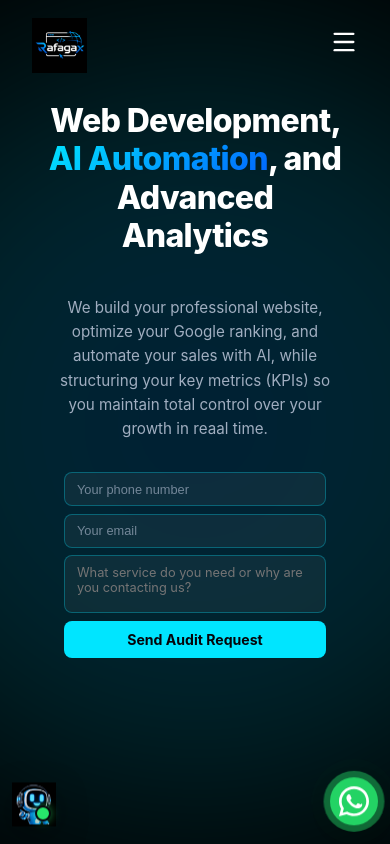
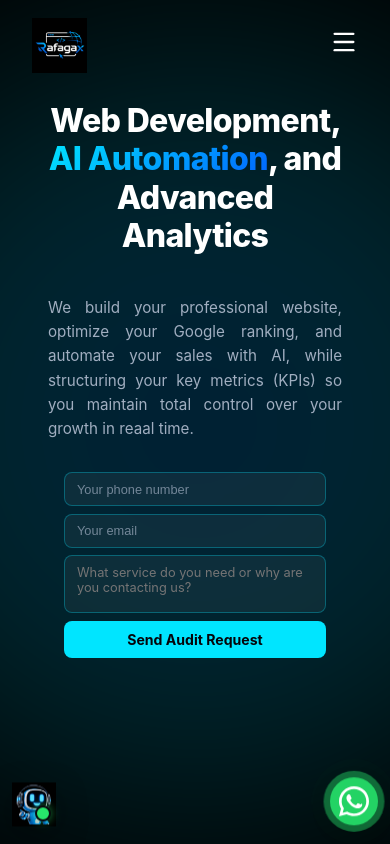
Before and after one commit to rafagax/proyecto-web, a React (Vite) app: page / in a window 390 px wide. Shown: the top 844 px of the page. Built offline with nearby package versions, Linux system fonts and the light colour scheme.

Commit message:
justifdicar parrafo del h1

```diff
--- a/src/App.css
+++ b/src/App.css
@@ -799,12 +799,12 @@
     text-align: center !important;
   }
 
-  /* Subtítulo compacto y centrado */
+  /* Subtítulo compacto y justificado */
   .hero-subtitle {
     font-size: 0.82rem !important;
     margin-bottom: 0.6rem !important;
     line-height: 1.5 !important;
-    text-align: center !important;
+    text-align: justify !important;
     margin-left: auto !important;
     margin-right: auto !important;
   }
```
